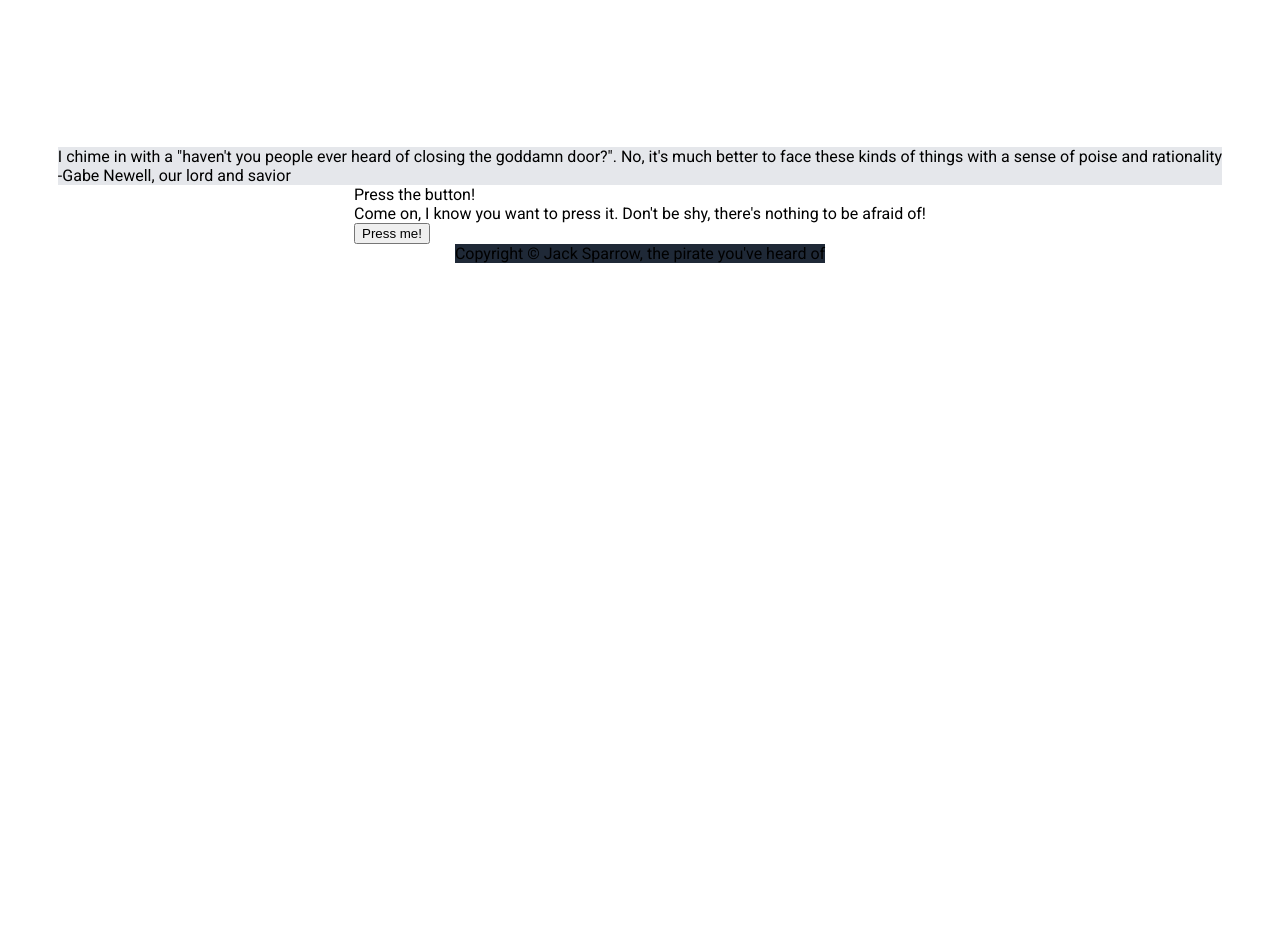
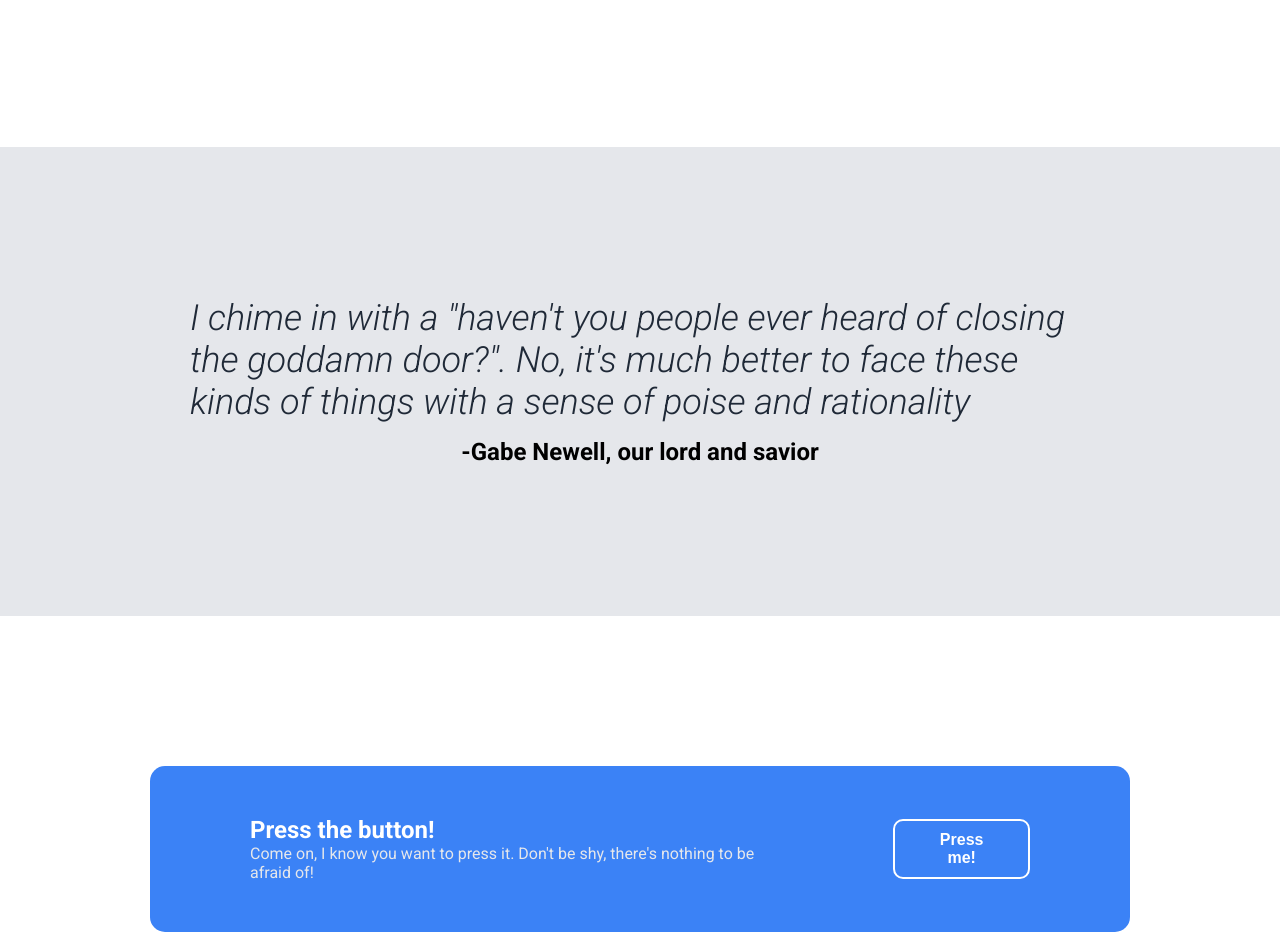
Before and after one commit to noclipst/landing-page, a plain HTML site: page index.html in a window 1280 px wide. Shown: the part 930-1865 px from the top of the page. Before the commit the page ends 1193 px from the top, so only its background shows below. Drawn offline with Linux system fonts and the light colour scheme.

Commit message:
Continue adding style

```diff
--- a/css/style.css
+++ b/css/style.css
@@ -154,7 +154,70 @@
     background-color: #E5E7EB;
     display: flex;
     flex-direction: column;
+    width: 100vw;
+    justify-content: center;
+    align-items: center;
+    padding: 150px 0px;
+    gap: 15px;
 }
+
+.quote-text {
+    font-size: 36px;
+    font-style: italic;
+    font-weight: 300;
+    color: #1F2937;
+    display: flex;
+    justify-content: center;
+    align-items: center;
+    max-width: 900px;
+}
+
+.quote-author {
+    font-weight: 900;
+    font-size: 24px;
+    display: flex;
+    justify-content: center;
+    align-items: center;
+}
+
+.sign-up {
+    display: flex;
+    justify-content: center;
+    align-items: center;
+    margin: 150px;
+}
+
+.sign-up-container {
+    display: flex;
+    justify-content: space-between;
+    align-items: center;
+    gap: 100px;
+    padding: 50px 100px;
+    background-color: #3B82F6;
+    border-radius: 15px;
+}
+
+.sign-up .card-signup {
+    color: white;
+    font-size: 16px;
+    font-weight: bold;
+    background-color: rgb(59,130,246);
+    padding: 10px 30px;
+    border: 0px;
+    border-radius: 10px;
+    border: 2px solid white;
+}
+
+.signup-text .title {
+    color: white;
+    font-size: 24px;
+    font-weight: 900;
+}
+
+.signup-text .text {
+    color: #E5E7EB;
+}
+
 
 .footer {
     background-color: #1F2937;
--- a/index.html
+++ b/index.html
@@ -63,11 +63,13 @@
         </div>
 
         <div class="sign-up">
-            <div class="signup-text">
-                <div class="title">Press the button!</div>
-                <div class="text">Come on, I know you want to press it. Don't be shy, there's nothing to be afraid of!</div>
+            <div class="sign-up-container">
+                <div class="signup-text">
+                    <div class="title">Press the button!</div>
+                    <div class="text">Come on, I know you want to press it. Don't be shy, there's nothing to be afraid of!</div>
+                </div>
+                <button class="card-signup">Press me!</button>
             </div>
-            <button class="card-signup">Press me!</button>
         </div>
 
         <div class="footer">Copyright © Jack Sparrow, the pirate you've heard of</div>
```
